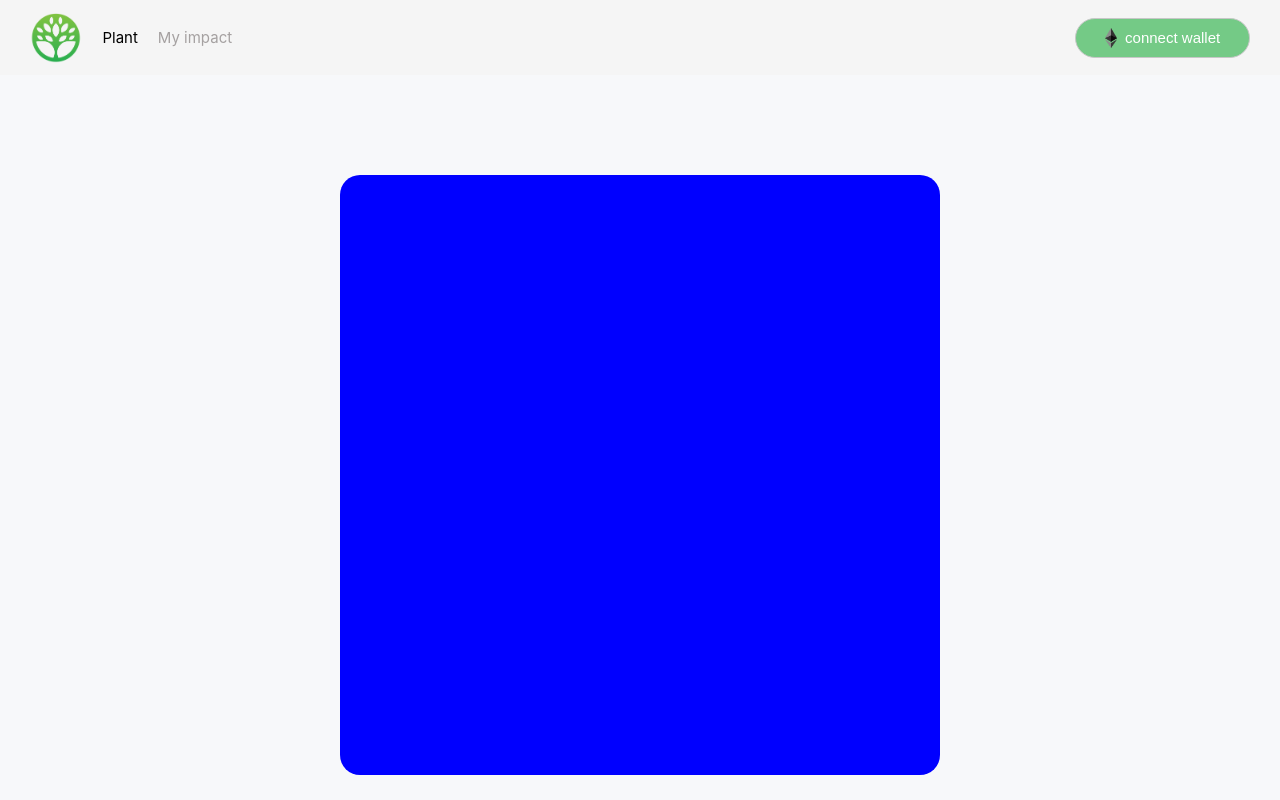
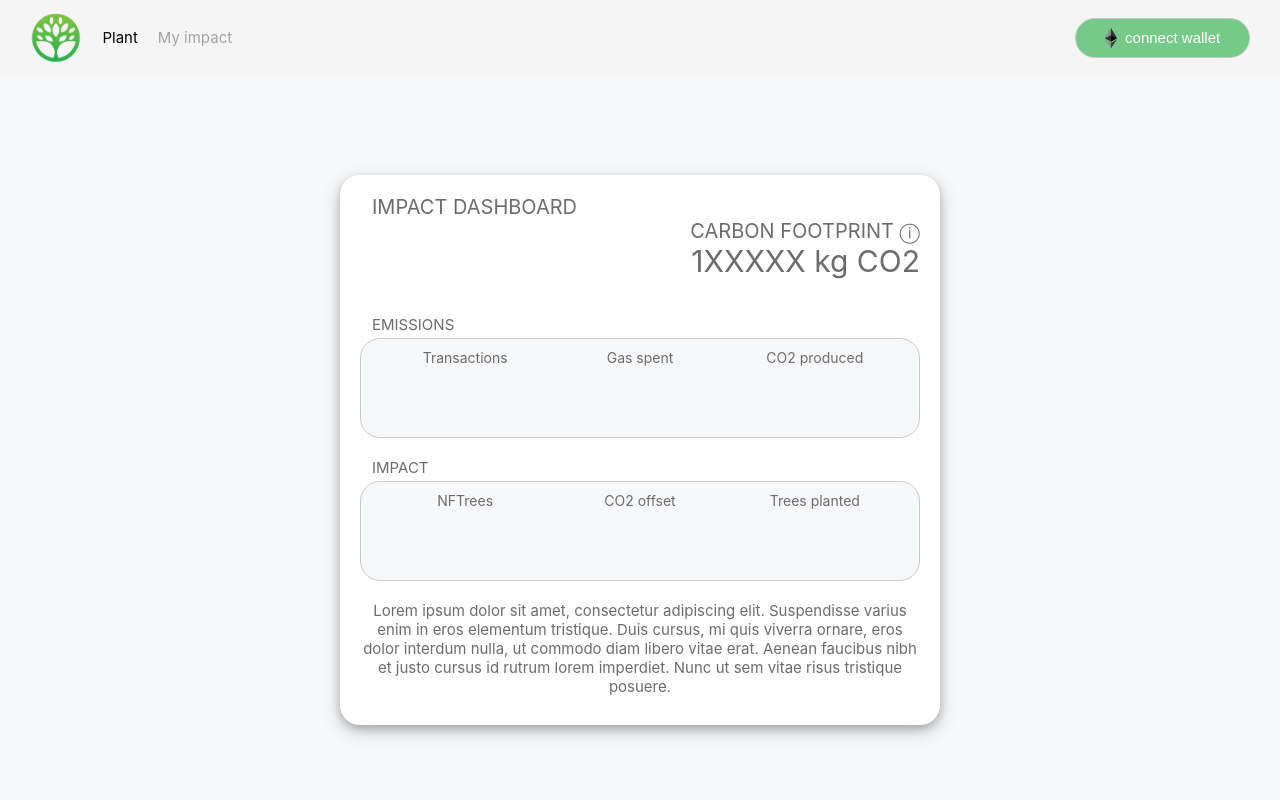
Before and after one commit to singularity-capital/NFTrees-app, a React (Create React App) app in the folder nftrees-app/: page /impact in a window 1280 px wide. Built offline with nearby package versions, Linux system fonts and the light colour scheme.

Commit message:
impact layout

```diff
--- a/nftrees-app/src/components/Impact.css
+++ b/nftrees-app/src/components/Impact.css
@@ -6,8 +6,93 @@
 
 .dashboard {
     width: 600px;
-    height: 600px;
+    height: 550px;
     margin: auto;
-    background-color: blue;
+    padding: 20px;
+    background-color: #fff;
     border-radius: 20px;
+    border-width: 1px;
+    box-shadow: 0 4px 8px 0 rgba(0, 0, 0, 0.2), 0 6px 20px 0 rgba(0, 0, 0, 0.19);
+
 }
+
+.dashboardHeader {
+    width: 100%;
+    height: 120px;
+}
+
+.dashboardTitle {
+    margin: 0px;
+    margin-left: 12px;
+    text-align: left;
+    font-size: 20px;
+}
+
+.carbonFootprint {
+    margin: 0px;
+    text-align: right;
+    font-size: 20px;
+}
+
+.carbonFootprintValue {
+    margin: 0px;
+    text-align: right;
+    font-size: 30px;
+}
+
+.emissionsTitle {
+    margin: 0px;
+    margin-left: 12px;
+    margin-bottom: 4px;
+    text-align: left;
+}
+
+.impactTitle {
+    margin: 0px;
+    margin-top: 20px;
+    margin-left: 12px;
+    margin-bottom: 4px;
+    text-align: left;
+}
+
+.dashboardContent {
+    width: 100%;
+    height: 100px;
+    padding: 10px;
+    background-color:#f7f8fa;
+    border-width: 1px;
+    border-style: solid;
+    border-color: #cacaca;
+    border-radius: 20px;
+    display: flex;
+    flex-direction: row;
+    justify-content: space-evenly;
+}
+
+.dashboardLeft {
+    width: 30%;
+
+}
+
+.dashboardMiddle {
+    width: 30%;
+
+}
+
+.dashboardRight {
+    width: 30%;
+
+}
+
+.contentHeader{
+    font-size: 14px;
+    color: #6d6b6b;
+    margin: 0px;
+}
+
+
+.dashboardSummary {
+    width: 100%;
+    margin-top: 20px;
+    height: 100px;
+}
--- a/nftrees-app/src/components/Impact.js
+++ b/nftrees-app/src/components/Impact.js
@@ -1,5 +1,5 @@
 // base imports
-import React from 'react';
+import React, { PureComponent } from 'react';
 import './Impact.css';
 
 function Impact() {
@@ -9,16 +9,44 @@ function Impact() {
       <div className = 'impactContainer'>
         <div className = 'dashboard'>
           <div className = 'dashboardHeader'>
+            <p className = 'dashboardTitle'>IMPACT DASHBOARD</p>
+            <p className = 'carbonFootprint'>CARBON FOOTPRINT ⓘ</p>
+            <p className = 'carbonFootprintValue'>1XXXXX kg CO2</p>
+          </div>
+          <p className = 'emissionsTitle'>EMISSIONS</p>
+          <div className = 'dashboardContent'>
+            <div className = 'dashboardLeft'>
+              <p className = 'contentHeader'>Transactions</p>
+              <p></p>
+            </div>
+            <div className = 'dashboardMiddle'>
+              <p className = 'contentHeader'>Gas spent</p>
 
+            </div>
+            <div className = 'dashboardRight'>
+              <p className = 'contentHeader'>CO2 produced</p>
+
+            </div>
           </div>
-          <div className = 'dashboardEmissions'>
+          <p className = 'impactTitle'>IMPACT</p>
+          <div className = 'dashboardContent'>
+            <div className = 'dashboardLeft'>
+              <p className = 'contentHeader'>NFTrees</p>
 
-          </div>
-          <div className = 'dashboardImpact'>
+            </div>
+            <div className = 'dashboardMiddle'>
+              <p className = 'contentHeader'>CO2 offset</p>
 
+            </div>
+            <div className = 'dashboardRight'>
+              <p className = 'contentHeader'>Trees planted</p>
+
+            </div>
           </div>
           <div className = 'dashboardSummary'>
-
+            Lorem ipsum dolor sit amet, consectetur adipiscing elit. Suspendisse varius enim in eros elementum tristique.
+            Duis cursus, mi quis viverra ornare, eros dolor interdum nulla, ut commodo diam libero vitae erat. Aenean faucibus
+            nibh et justo cursus id rutrum lorem imperdiet. Nunc ut sem vitae risus tristique posuere.
           </div>
         </div>
       </div>
```
